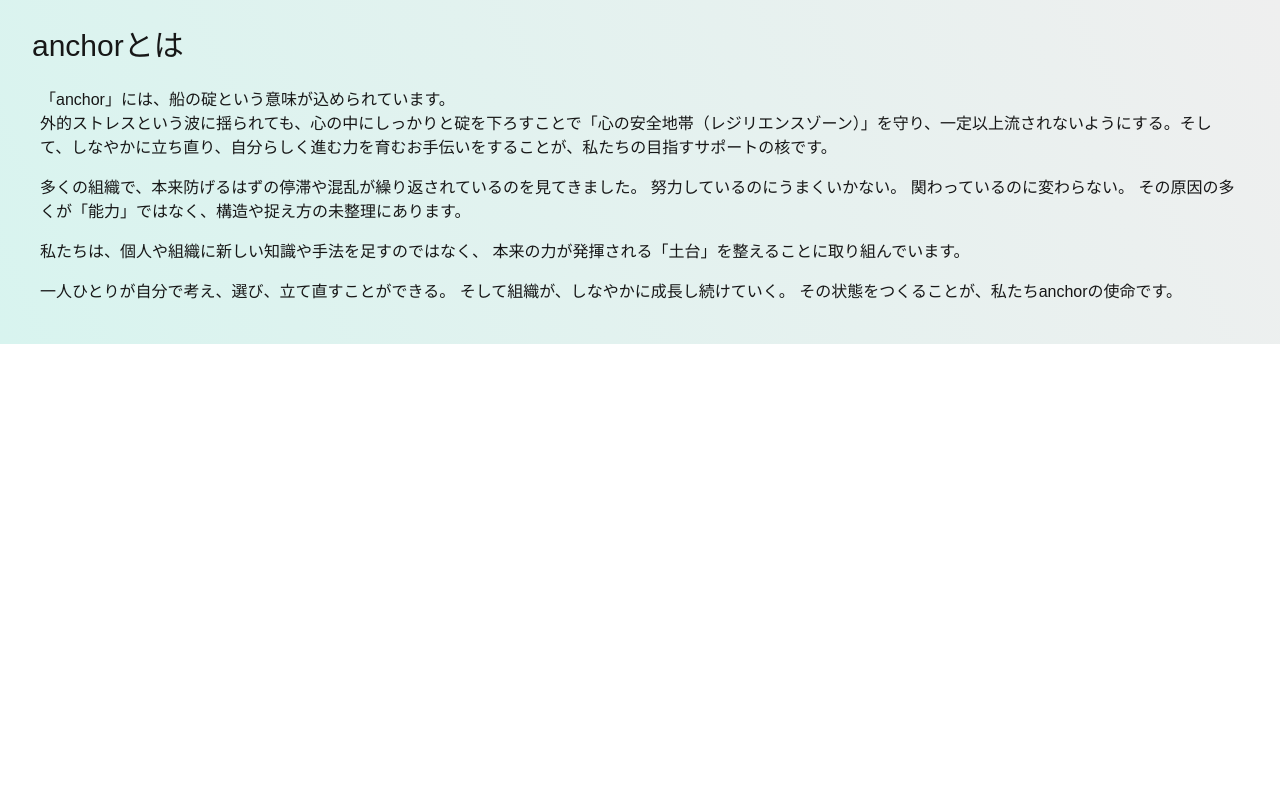
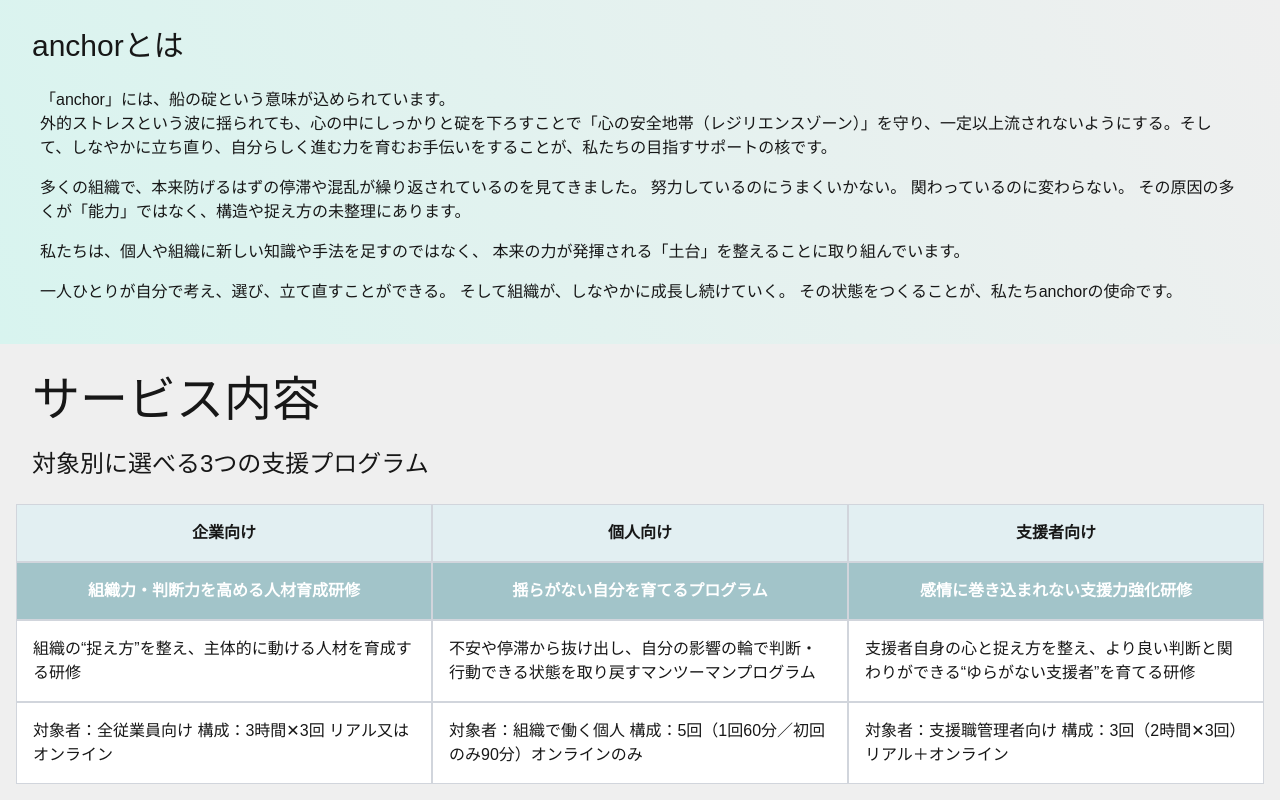
Before and after one commit to anchorCareer/anchor, a Next.js app in the folder web/: page / in a window 1280 px wide. Shown: the part 804-1604 px from the top of the page. Before the commit the page ends 1148 px from the top, so only its background shows below. Built offline with nearby package versions, Linux system fonts and the light colour scheme.

Commit message:
ページにサービス内容セクションを追加

```diff
--- a/web/src/app/page.tsx
+++ b/web/src/app/page.tsx
@@ -6,6 +6,53 @@
     <div>
       <Header />
       <Crappy />
+      <div className="bg-[#efefef]">
+        <div className="p-4">
+          <div className="text-5xl m-4">サービス内容</div>
+          <div className="text-2xl m-4 py-2">
+            対象別に選べる3つの支援プログラム
+          </div>
+          <div className="grid grid-cols-3">
+            <div className="border border-gray-300 flex items-center justify-center p-4 bg-[#e2eff2] font-bold">
+              企業向け
+            </div>
+            <div className="border border-gray-300 flex items-center justify-center p-4 bg-[#e2eff2] font-bold">
+              個人向け
+            </div>
+            <div className="border border-gray-300 flex items-center justify-center p-4 bg-[#e2eff2] font-bold">
+              支援者向け
+            </div>
+            <div className="border border-gray-300 flex items-center justify-center p-4 bg-[#a2c4c9] font-bold text-white">
+              組織力・判断力を高める人材育成研修
+            </div>
+            <div className="border border-gray-300 flex items-center justify-center p-4 bg-[#a2c4c9] font-bold text-white">
+              揺らがない自分を育てるプログラム
+            </div>
+            <div className="border border-gray-300 flex items-center justify-center p-4 bg-[#a2c4c9] font-bold text-white">
+              感情に巻き込まれない支援力強化研修
+            </div>
+            <div className="border border-gray-300 flex items-center justify-center p-4 bg-white">
+              組織の“捉え方”を整え、主体的に動ける人材を育成する研修
+            </div>
+            <div className="border border-gray-300 flex items-center justify-center p-4 bg-white">
+              不安や停滞から抜け出し、自分の影響の輪で判断・行動できる状態を取り戻すマンツーマンプログラム
+            </div>
+            <div className="border border-gray-300 flex items-center justify-center p-4 bg-white">
+              支援者自身の心と捉え方を整え、より良い判断と関わりができる“ゆらがない支援者”を育てる研修
+            </div>
+            <div className="border border-gray-300 flex items-center justify-center p-4 bg-white">
+              対象者：全従業員向け 構成：3時間✕3回 リアル又はオンライン
+            </div>
+            <div className="border border-gray-300 flex items-center justify-center p-4 bg-white">
+              対象者：組織で働く個人
+              構成：5回（1回60分／初回のみ90分）オンラインのみ
+            </div>
+            <div className="border border-gray-300 flex items-center justify-center p-4 bg-white">
+              対象者：支援職管理者向け 構成：3回（2時間✕3回） リアル＋オンライン
+            </div>
+          </div>
+        </div>
+      </div>
     </div>
   );
 }
```
